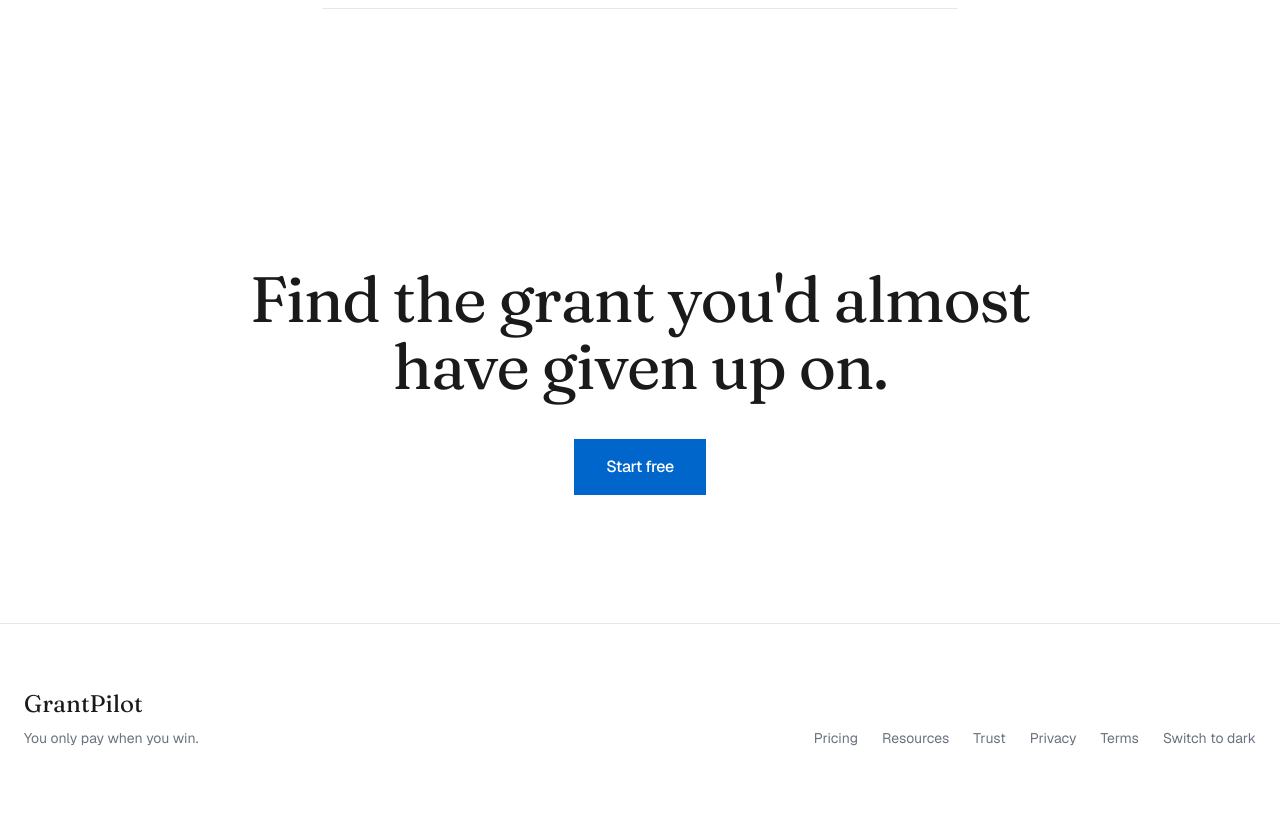
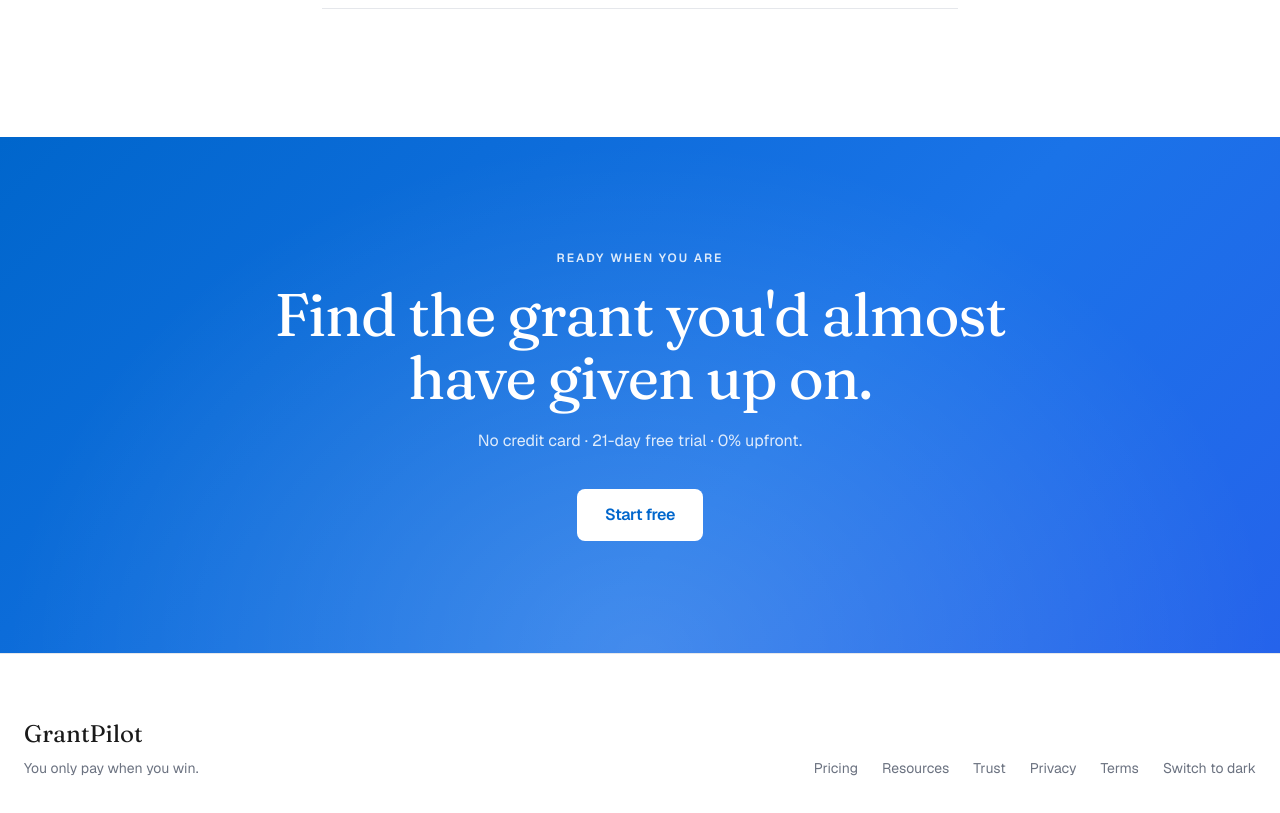
Before and after one commit to Hempp/grant-finder-pro, a Next.js app: page / in a window 1280 px wide. Shown: the part 5920-6733 px from the top of the page. Built offline with nearby package versions, Linux system fonts and the light colour scheme; no server answers.

Commit message:
feat(landing): v2 — marine-bold CtaBanner replaces final CTA section

```diff
--- a/src/app/page.tsx
+++ b/src/app/page.tsx
@@ -8,6 +8,7 @@ import {
   SmartFillProof,
   EditorialFAQ,
   EditorialFooter,
+  CtaBanner,
 } from "@/components/landing";
 
 export const revalidate = 3600;
@@ -158,17 +159,7 @@ export default async function LandingPage() {
 
       <EditorialFAQ items={faqs} />
 
-      <section className="container mx-auto px-4 sm:px-6 py-20 md:py-32 text-center">
-        <h2 className="font-display text-[clamp(36px,5vw,64px)] leading-[1.05] tracking-[-0.02em] text-ink mb-10 max-w-[20ch] mx-auto">
-          Find the grant you&apos;d almost have given up on.
-        </h2>
-        <a
-          href={ctaHref}
-          className="inline-flex items-center gap-2 bg-accent text-surface px-8 py-4 font-medium tracking-tight hover:bg-ink transition-colors duration-[var(--dur-fast)] ease-[var(--ease-out)]"
-        >
-          {ctaLabel}
-        </a>
-      </section>
+      <CtaBanner ctaHref={ctaHref} ctaLabel={ctaLabel} />
 
       <EditorialFooter />
     </EditorialShell>
--- /dev/null
+++ b/src/components/landing/CtaBanner.tsx
@@ -0,0 +1,36 @@
+interface CtaBannerProps {
+  ctaHref: string;
+  ctaLabel: string;
+}
+
+export function CtaBanner({ ctaHref, ctaLabel }: CtaBannerProps) {
+  return (
+    <section className="relative overflow-hidden py-20 md:py-28 px-4 sm:px-6 text-center bg-[image:var(--gradient-cta-banner)]">
+      <div
+        className="pointer-events-none absolute inset-0"
+        style={{
+          background:
+            "radial-gradient(ellipse at 50% 100%, rgba(255,255,255,0.18), transparent 70%)",
+        }}
+        aria-hidden="true"
+      />
+      <div className="relative max-w-3xl mx-auto">
+        <p className="text-[12px] font-semibold tracking-[0.16em] uppercase text-white/85 mb-4">
+          Ready when you are
+        </p>
+        <h2 className="font-display text-[clamp(36px,5vw,60px)] leading-[1.05] tracking-[-0.02em] text-white mb-5 max-w-[22ch] mx-auto">
+          Find the grant you&apos;d almost have given up on.
+        </h2>
+        <p className="text-[15px] md:text-[16px] text-white/85 mb-9">
+          No credit card · 21-day free trial · 0% upfront.
+        </p>
+        <a
+          href={ctaHref}
+          className="inline-flex items-center gap-2 bg-white text-accent font-semibold tracking-tight rounded-lg px-7 py-3.5 hover:bg-white/90 transition-colors duration-[var(--dur-fast)] ease-[var(--ease-out)] focus-visible:outline-2 focus-visible:outline-offset-2 focus-visible:outline-white"
+        >
+          {ctaLabel}
+        </a>
+      </div>
+    </section>
+  );
+}
--- a/src/components/landing/index.ts
+++ b/src/components/landing/index.ts
@@ -12,3 +12,4 @@ export { SmartFillProof } from "./SmartFillProof";
 export { EditorialFAQ } from "./EditorialFAQ";
 export { EditorialCTA } from "./EditorialCTA";
 export { EditorialFooter } from "./EditorialFooter";
+export { CtaBanner } from "./CtaBanner";
```
